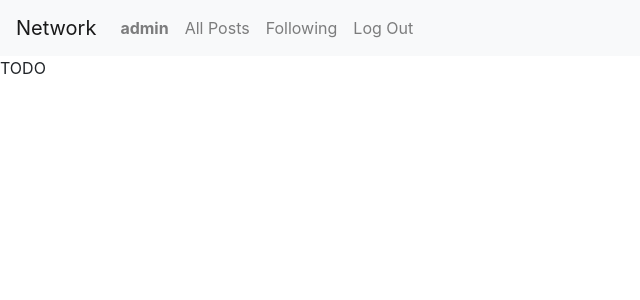
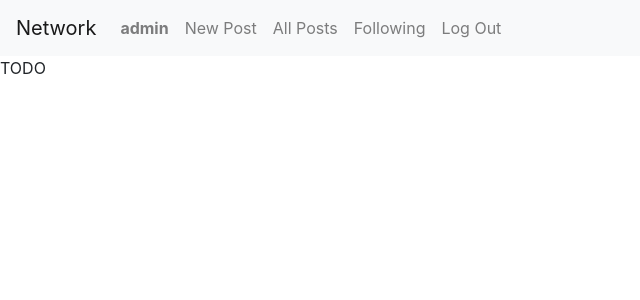
Before and after one commit to aali2537/cs50-project5, a Django app: page / in a window 1280 px wide. Shown: the top 300 px of the page, without its empty margins (0-640 px from the left). Run offline with Django 3.2, Linux system fonts and the light colour scheme; a user stored in the database is signed in; some libraries are stand-ins or nearby versions.

Commit message:
added newpost view

```diff
--- a/network/templates/network/layout.html
+++ b/network/templates/network/layout.html
@@ -17,6 +17,9 @@
                 {% if user.is_authenticated %}
                     <li class="nav-item">
                         <a class="nav-link" href="#"><strong>{{ user.username }}</strong></a>
+                    </li>
+                    <li class="nav-item">
+                        <a class="nav-link" href="{%url 'newPost' %}">New Post</a>
                     </li>
                 {% endif %}
                 <li class="nav-item">
--- a/network/urls.py
+++ b/network/urls.py
@@ -7,5 +7,6 @@ urlpatterns = [
     path("", views.index, name="index"),
     path("login", views.login_view, name="login"),
     path("logout", views.logout_view, name="logout"),
+    path("newpost", views.new_post, name="newPost"),
     path("register", views.register, name="register")
 ]
--- a/network/views.py
+++ b/network/views.py
@@ -61,3 +61,6 @@ def register(request):
         return HttpResponseRedirect(reverse("index"))
     else:
         return render(request, "network/register.html")
+
+def new_post(request):
+    return render(request, "network/newpost.html")
```
Also changed, not shown: network/templates/network/newpost.html (added, +7 -0 lines), db.sqlite3.
